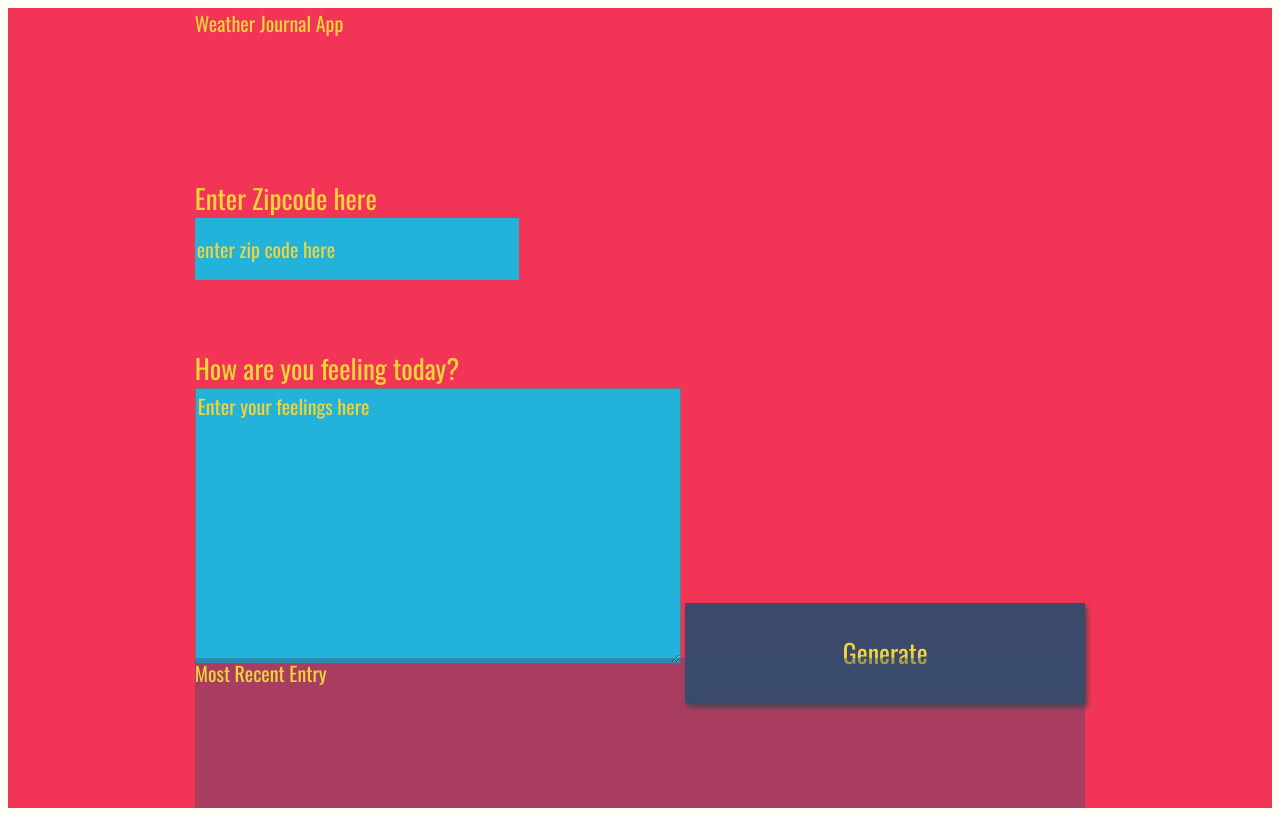
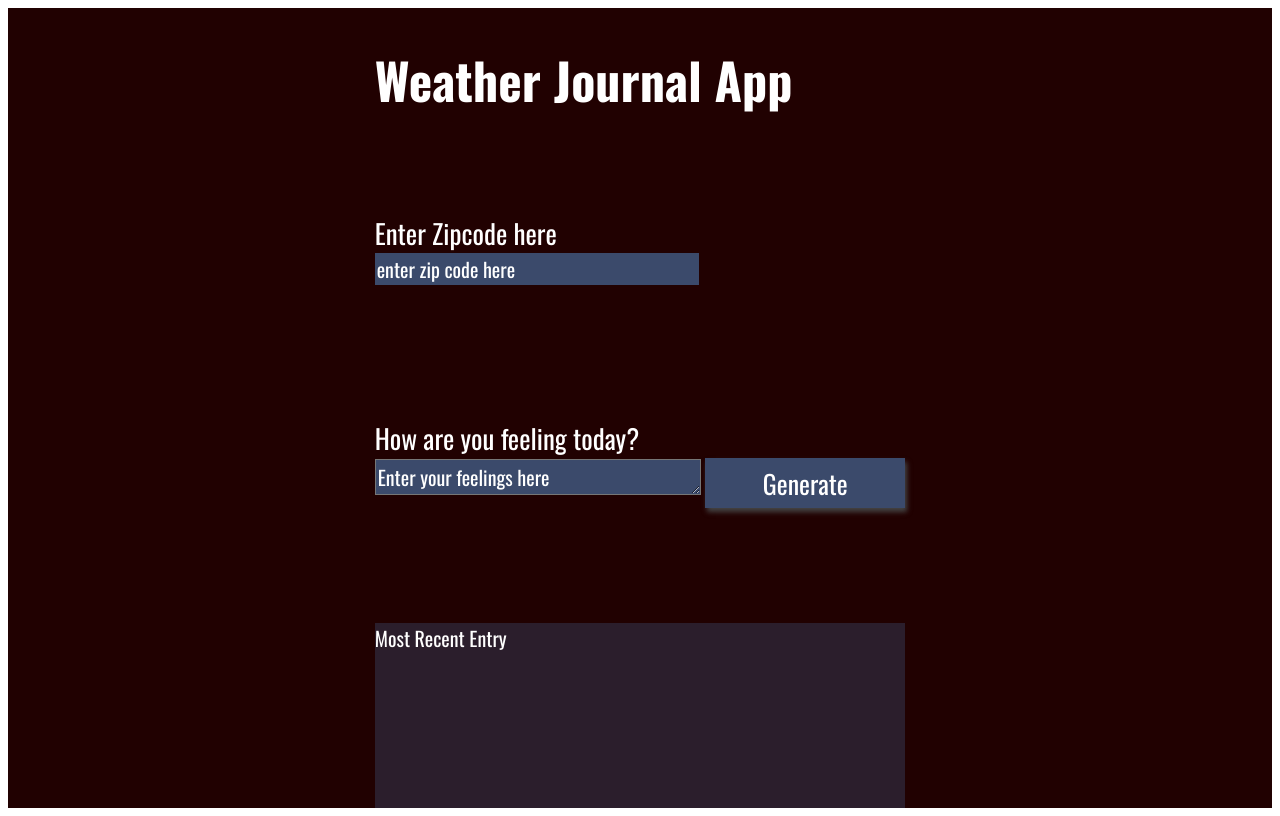
Before and after one commit to aezz4007/Udacity-weather-journal-app, a website: page website/index.html in a window 1280 px wide. Drawn offline with nearby package versions, Linux system fonts and the light colour scheme; a web font is replaced by a local one.

Commit message:
Change some page styling

```diff
--- a/website/index.html
+++ b/website/index.html
@@ -9,7 +9,7 @@
  <body>
 <div id = "app">
   <div class ="holder headline">
-    Weather Journal App
+   <h1>Weather Journal App</h1>
   </div>
   <div class ="holder zip">
     <label for="zip">Enter Zipcode here</label>
--- a/website/style.css
+++ b/website/style.css
@@ -1,5 +1,5 @@
 body{
-    background: #fffff8;
+    background: #fff;
     font-family: -apple-system, BlinkMacSystemFont, sans-serif;
 }
 
@@ -8,8 +8,8 @@ body{
     grid-auto-rows: minmax(150px, auto);
     /* grid-template-columns:  */
     height:100vh;
-    background: #f23557;
-    color: #f0d43a;
+    background: rgb(33, 1, 1);
+    color: #fff;
     justify-content: center;
     grid-gap: 1em;
     font-size: 20px;
@@ -55,34 +55,35 @@ label{
 
 input{
     display:block;
-    height: 60px;
+    height: 30px;
     width: 320px;
-    background:#22b2da;
-    color: #f0d43a;
+    background:#3b4a6b;
+    color: #fff;
     font-size: 20px;
     font-family: 'Oswald', sans-serif;
     border: none;
 }
 
 button{
-    width: 400px;
-    height: 100px;
+    width: 200px;
+    height: 50px;
     background: #3b4a6b;
-    color: #f0d43a;
+    color: #fff;
     font-size: 26px;
     font-family: 'Oswald', sans-serif;
     border: none;
     box-shadow: 2px 4px 5px #444;
 }
 h1{
-    font-size: 36px;
+    font-size: 50px;
 }
 
 textarea{
-    background:#22b2da;
-    color: #f0d43a;
+    background:#3b4a6b;
+    color: #fff;
     font-size: 20px;
     font-family: 'Oswald', sans-serif;
+    width: 320px;
 }
 /* Reset style for HTML element on active to have no border*/
 input:focus,
@@ -93,19 +94,23 @@ button:focus {
 }
 /* Style for Placeholder Text*/
 ::placeholder { /* Firefox, Chrome, Opera */
-    color: #f0d43a;
+    color: #fff;
     font-family: 'Oswald', sans-serif;
 
 }
 
 :-ms-input-placeholder { /* Internet Explorer 10-11 */
-    color: #f0d43a;
+    color: #fff;
     font-family: 'Oswald', sans-serif;
 
 }
 
 ::-ms-input-placeholder { /* Microsoft Edge */
-    color: #f0d43a;
+    color: #fff;
     font-family: 'Oswald', sans-serif;
 
 }
+
+#feelings {
+    height: 30px;
+}
```
